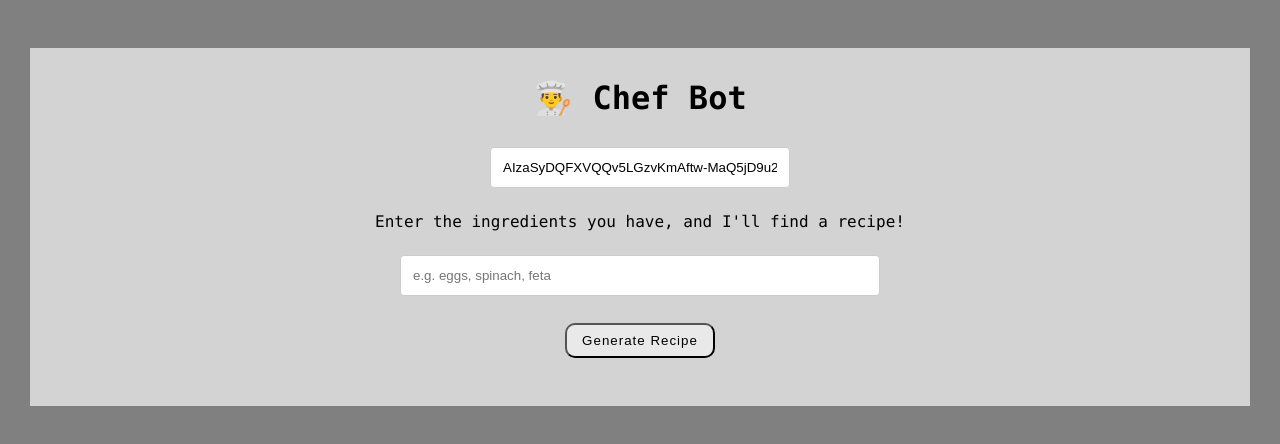
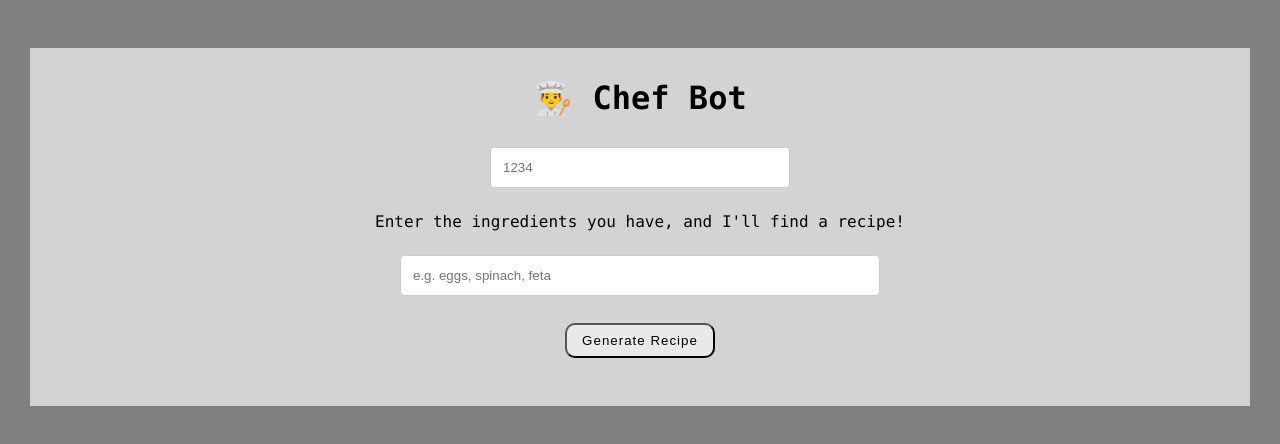
Before and after one commit to lfer-29/cs355-, a plain HTML site: page lab-chef/index.html in a window 1280 px wide. Drawn offline with Linux system fonts and the light colour scheme.

Commit message:
Update index.html

```diff
--- a/lab-chef/index.html
+++ b/lab-chef/index.html
@@ -8,7 +8,7 @@
     <div class="container">
         <h1>👨‍🍳 Chef Bot</h1>
         <input type="text" id="api-key-input"
-               value="AIzaSyDQFXVQQv5LGzvKmAftw-MaQ5jD9u2Td1Y" class="box1">
+               placeholder="1234" class="box1">
         <p>Enter the ingredients you have, and I'll find a recipe!</p>
         <input type="text" id="ingredients-input"
                placeholder="e.g. eggs, spinach, feta" class="box">
```
